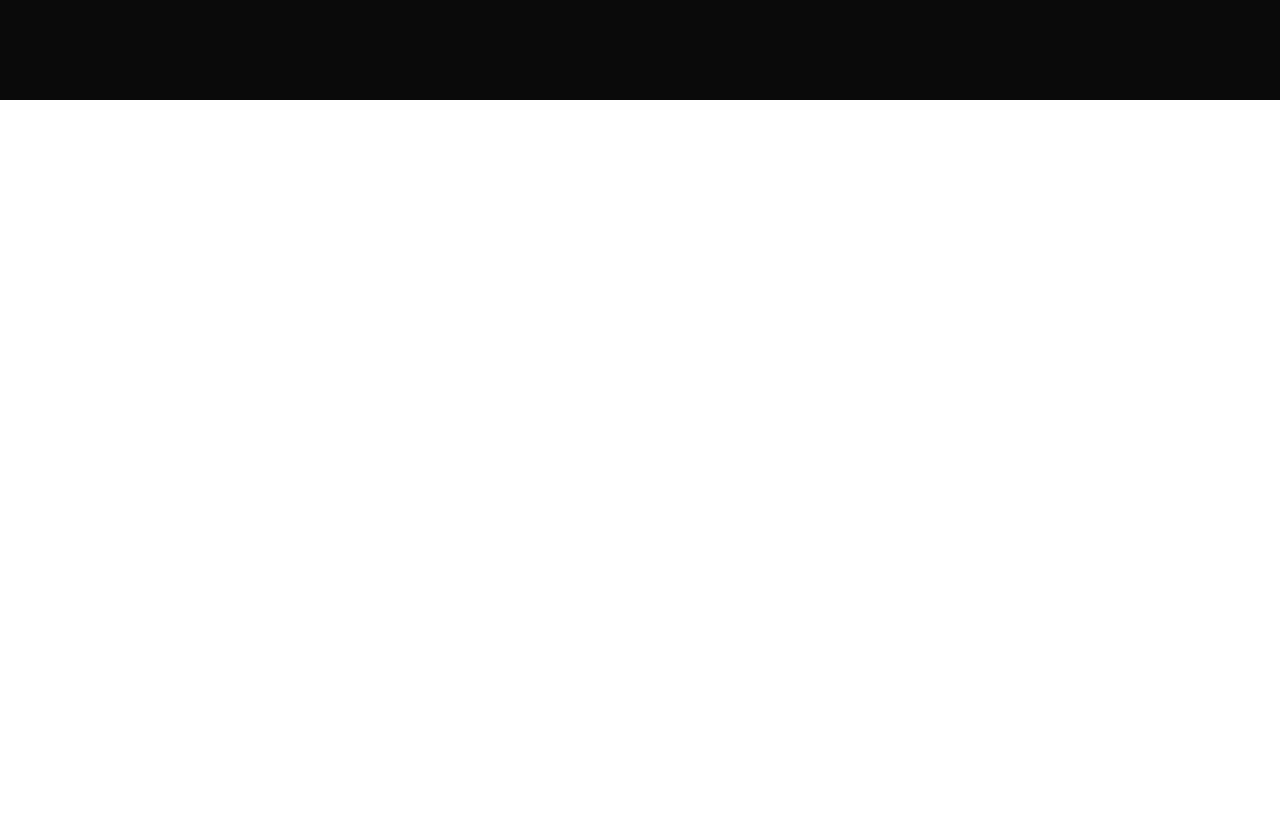
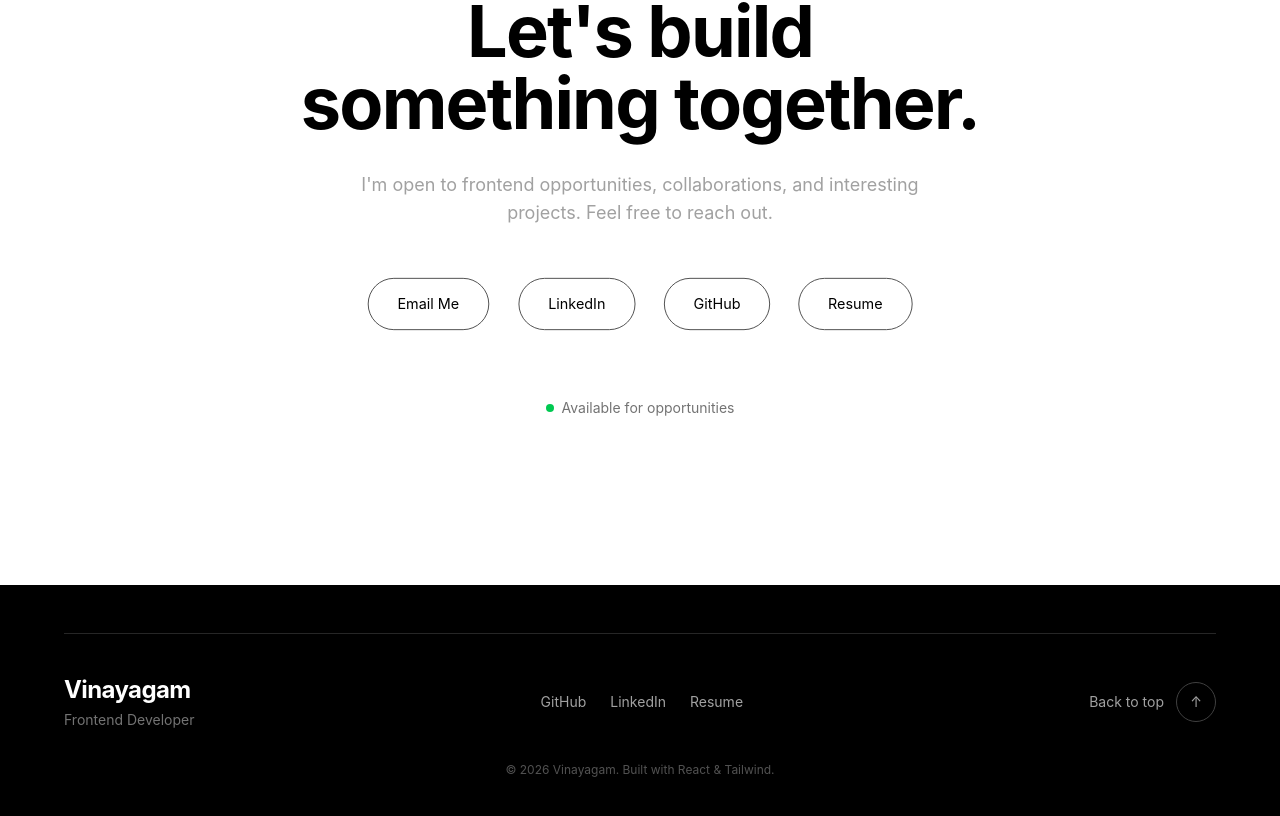
Before and after one commit to vinayagam29/Portfolio, a React (Vite) app: page / in a window 1280 px wide. Shown: the part 3318-4134 px from the top of the page. Before the commit the page ends 3418 px from the top, so only its background shows below. Built offline with nearby package versions, Linux system fonts and the light colour scheme; the HTML template or start-up script is replaced by a standard one.

Commit message:
final design

```diff
--- a/src/App.jsx
+++ b/src/App.jsx
@@ -3,6 +3,8 @@ import Navbar from './components/Navbar'
 import Heropage from './components/Heropage'
 import Projects from './components/Projects'
 import About from './components/About'
+import Contact from './components/Contact'
+import Footer from './components/Footer'
 
 
 const App = () => {
@@ -13,6 +15,8 @@ const App = () => {
     <Heropage/>
     <Projects/>
     <About/>
+    <Contact/>
+    <Footer/>
     </div>
   )
 }
--- a/src/components/About.jsx
+++ b/src/components/About.jsx
@@ -37,7 +37,7 @@ function About() {
         </p>
       </div>
 
-      <div className="flex md:flex-row flex-col flex-wrap gap-20 items-start">
+      <div className="flex lg:flex-row flex-col gap-20 items-start">
 
         {/* LEFT */}
         <motion.div
--- /dev/null
+++ b/src/components/Contact.jsx
@@ -0,0 +1,79 @@
+import React from 'react'
+import { motion } from 'framer-motion'
+
+function Contact() {
+  return (
+     <section
+      id="contact"
+      className="min-h-screen flex items-center justify-center px-6 py-24 relative bg-white"
+    >
+      <motion.div
+        initial={{ opacity: 0, y: 40 }}
+        whileInView={{ opacity: 1, y: 0 }}
+        transition={{ duration: 0.7 }}
+        viewport={{ once: true }}
+        className="max-w-4xl w-full text-center"
+      >
+        <p className="text-sm uppercase tracking-[0.3em] text-neutral-500 mb-6">
+          Contact
+        </p>
+
+        <h2 className="text-5xl md:text-7xl font-bold tracking-tight">
+          Let's build
+          <br />
+          something together.
+        </h2>
+
+        <p className="mt-8 text-neutral-400 max-w-xl mx-auto text-lg">
+          I'm open to frontend opportunities, collaborations, and interesting
+          projects. Feel free to reach out.
+        </p>
+
+        <div className="mt-12 flex flex-wrap justify-center gap-4">
+
+          <a
+            href="mailto:vinayagam2559@gmail.com"
+            className="px-8 py-4 rounded-full border scale-90 border-neutral-700 hover:border-2 hover:text-black hover:scale-100 transition"
+          >
+            Email Me
+          </a>
+
+          <a
+            href="www.linkedin.com/in/karpagavinayagam029"
+            className="px-8 py-4 rounded-full border scale-90 border-neutral-700 hover:border-2 hover:text-black hover:scale-100 transition"
+          >
+            LinkedIn
+          </a>
+
+          <a
+            href="https://github.com/"
+            target="_blank"
+            className="px-8 py-4 rounded-full border scale-90 border-neutral-700 hover:border-2 hover:text-black hover:scale-100 transition"
+          >
+            GitHub
+          </a>
+
+          <a
+            href="https://github.com/"
+            target="_blank"
+            className="px-8 py-4 rounded-full border scale-90 border-neutral-700 hover:border-2 hover:text-black hover:scale-100 transition"
+          >
+            Resume
+          </a>
+
+        </div>
+
+
+        <div className="mt-16 text-sm text-neutral-500">
+          <span className="inline-flex items-center gap-2">
+            <span className="w-2 h-2 rounded-full bg-green-500"></span>
+            Available for opportunities
+          </span>
+        </div>
+
+      </motion.div>
+    </section>
+  )
+}
+
+export default Contact
--- /dev/null
+++ b/src/components/Footer.jsx
@@ -0,0 +1,103 @@
+import React from 'react'
+import { motion } from 'framer-motion'
+
+function Footer() {
+  return (
+    <footer className="px-6 py-12 bg-black relative text-white">
+
+      <motion.div
+        initial={{ opacity: 0 }}
+        whileInView={{ opacity: 1 }}
+        transition={{ duration: 0.6 }}
+        viewport={{ once: true }}
+        className="max-w-6xl mx-auto"
+      >
+
+        <div className="border-t border-neutral-800 pt-10 flex flex-col md:flex-row justify-between items-center gap-6">
+
+          {/* Brand */}
+          <div>
+            <h2 className="text-2xl font-bold tracking-tight">
+              Vinayagam
+            </h2>
+
+            <p className="text-sm text-neutral-500 mt-1">
+              Frontend Developer
+            </p>
+          </div>
+
+
+          {/* Links */}
+          <div className="flex gap-6 text-sm text-neutral-400">
+
+            <a
+              href="https://github.com/"
+              target="_blank"
+              className="hover:text-white transition"
+            >
+              GitHub
+            </a>
+
+            <a
+              href="https://linkedin.com/"
+              target="_blank"
+              className="hover:text-white transition"
+            >
+              LinkedIn
+            </a>
+
+            <a
+              href="#"
+              className="hover:text-white transition"
+            >
+              Resume
+            </a>
+
+          </div>
+
+
+          {/* Back top */}
+          <a
+            href="#"
+            className="
+              group
+              flex items-center gap-3
+              text-sm
+              text-neutral-400
+              hover:text-white
+              transition
+            "
+          >
+            <span>
+              Back to top
+            </span>
+
+            <span
+              className="
+                w-10 h-10
+                rounded-full
+                border border-neutral-700
+                flex items-center justify-center
+                group-hover:-translate-y-1
+                transition
+              "
+            >
+              ↑
+            </span>
+
+          </a>
+
+        </div>
+
+
+        <p className="text-xs text-neutral-600 mt-8 text-center">
+          © 2026 Vinayagam. Built with React & Tailwind.
+        </p>
+
+
+      </motion.div>
+
+    </footer>  )
+}
+
+export default Footer
```
